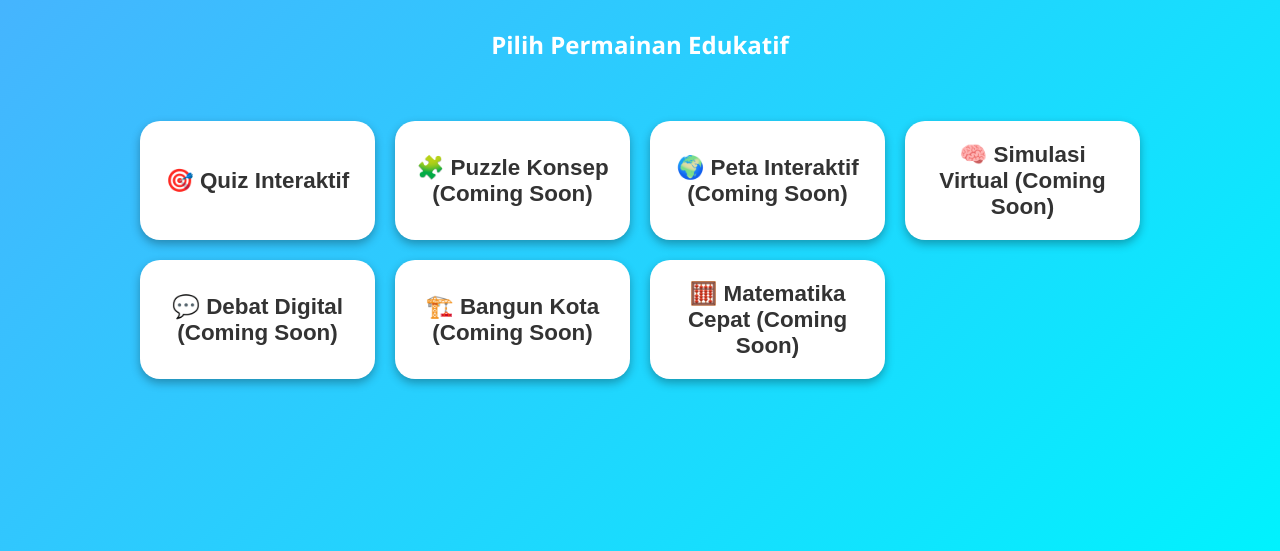
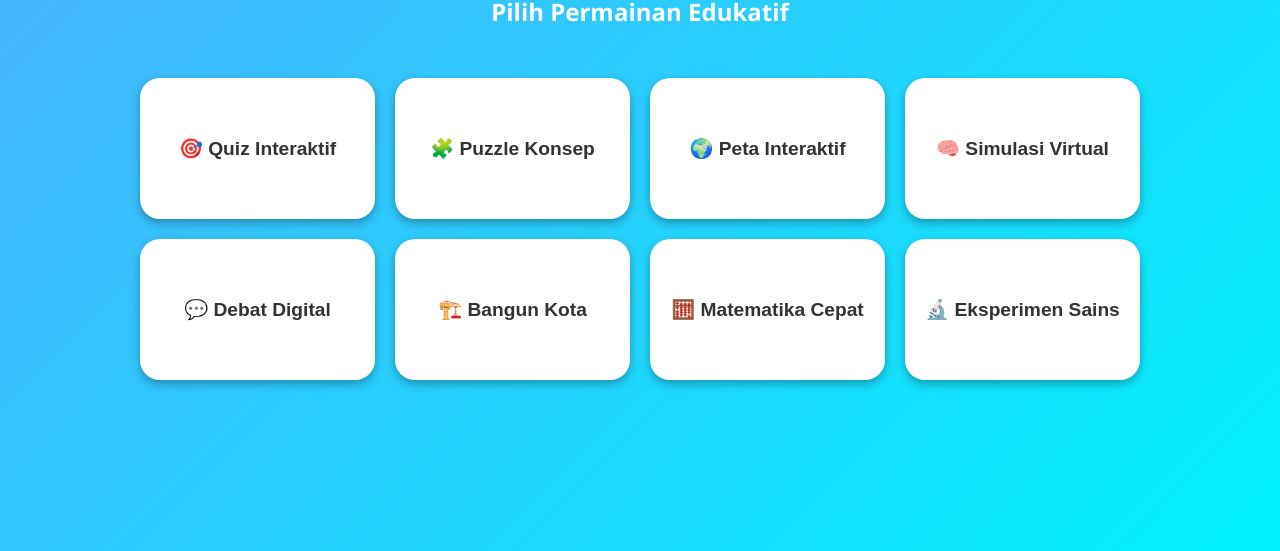
Before and after one commit to DKV-pro/Smart-Learning-Touchhub, a plain HTML site: page index.html in a window 1280 px wide. Shown: the part 249-800 px from the top of the page. Drawn offline with Linux system fonts and the light colour scheme.

Commit message:
Update index.html

```diff
--- a/index.html
+++ b/index.html
@@ -16,19 +16,28 @@
     align-items: center;
     justify-content: center;
     user-select: none;
+    text-align: center;
   }
-  h1, h2 { text-align: center; }
+
+  h1, h2 {
+    margin: 10px;
+  }
+
+  /* 4 tombol per baris, ukuran menyesuaikan layar */
   .menu-buttons {
     display: grid;
-    grid-template-columns: repeat(auto-fit, minmax(220px, 1fr));
+    grid-template-columns: repeat(4, 1fr);
     gap: 20px;
-    width: 80%;
+    width: 90%;
     max-width: 1000px;
     margin-top: 40px;
   }
+
   button {
-    font-size: 1.4rem;
-    padding: 20px;
+    width: 100%;
+    aspect-ratio: 1 / 0.6; /* menjaga proporsi tombol */
+    font-size: clamp(0.8rem, 1.5vw, 1.2rem);
+    padding: 10px;
     border: none;
     border-radius: 20px;
     background: white;
@@ -38,9 +47,20 @@
     cursor: pointer;
     transition: 0.2s;
   }
+
   button:hover {
     transform: scale(1.05);
     background: #ffe066;
+  }
+
+  /* agar layout tetap proporsional di layar kecil */
+  @media (max-width: 500px) {
+    .menu-buttons {
+      gap: 10px;
+    }
+    button {
+      border-radius: 15px;
+    }
   }
 </style>
 </head>
@@ -50,12 +70,13 @@
 
   <div class="menu-buttons">
     <button onclick="window.location.href='quiz.html'">🎯 Quiz Interaktif</button>
-    <button disabled>🧩 Puzzle Konsep (Coming Soon)</button>
-    <button disabled>🌍 Peta Interaktif (Coming Soon)</button>
-    <button disabled>🧠 Simulasi Virtual (Coming Soon)</button>
-    <button disabled>💬 Debat Digital (Coming Soon)</button>
-    <button disabled>🏗️ Bangun Kota (Coming Soon)</button>
-    <button disabled>🧮 Matematika Cepat (Coming Soon)</button>
+    <button disabled>🧩 Puzzle Konsep</button>
+    <button disabled>🌍 Peta Interaktif</button>
+    <button disabled>🧠 Simulasi Virtual</button>
+    <button disabled>💬 Debat Digital</button>
+    <button disabled>🏗️ Bangun Kota</button>
+    <button disabled>🧮 Matematika Cepat</button>
+    <button disabled>🔬 Eksperimen Sains</button>
   </div>
 </body>
 </html>
```
